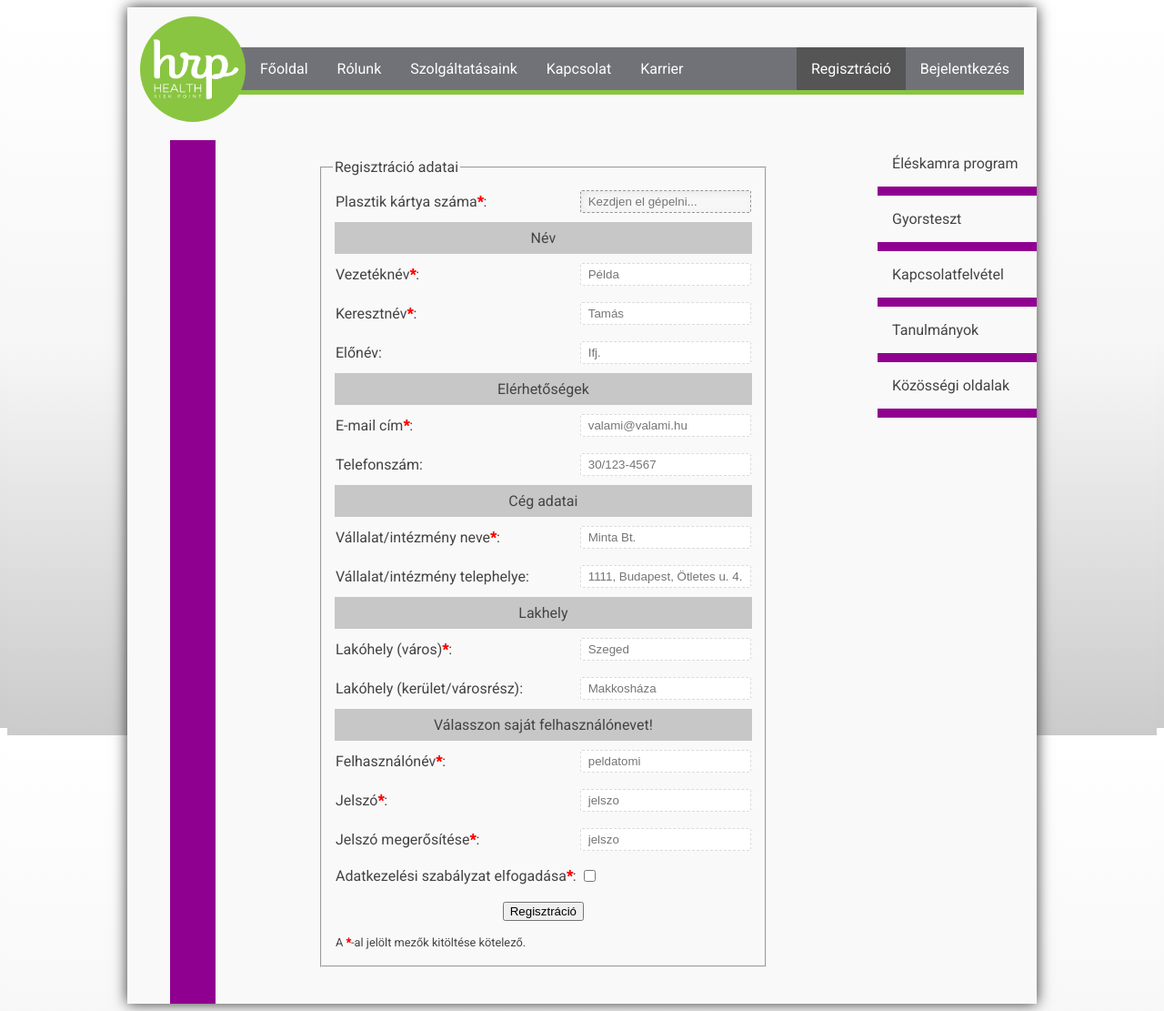
After one commit to stipistopi/hrp, a PHP site: page /main/reg.php in a window 1280 px wide. The commit adds this page. Shown: the whole page at 91% size. Run offline with PHP 8.4, Linux system fonts and the light colour scheme; some libraries are stand-ins or nearby versions.

Commit message:
reg.php created

```diff
--- a/main/about.html
+++ b/main/about.html
@@ -20,7 +20,7 @@
                 <li><a href="career.html">Karrier</a></li>
                 <li style="float:right;">
                     <ul style="list-style-type:none;">
-                        <li><a href="#">Regisztráció</a></li>
+                        <li><a href="reg.php">Regisztráció</a></li>
                         <li><a href="#">Bejelentkezés</a></li>
                     </ul>
                 </li>
--- a/main/about1.html
+++ b/main/about1.html
@@ -20,7 +20,7 @@
             <li><a href="career.html">Karrier</a></li>
             <li style="float:right;">
                 <ul style="list-style-type:none;">
-                    <li><a href="#">Regisztráció</a></li>
+                    <li><a href="reg.php">Regisztráció</a></li>
                     <li><a href="#">Bejelentkezés</a></li>
                 </ul>
             </li>
--- a/main/about2.html
+++ b/main/about2.html
@@ -20,7 +20,7 @@
             <li><a href="career.html">Karrier</a></li>
             <li style="float:right;">
                 <ul style="list-style-type:none;">
-                    <li><a href="#">Regisztráció</a></li>
+                    <li><a href="reg.php">Regisztráció</a></li>
                     <li><a href="#">Bejelentkezés</a></li>
                 </ul>
             </li>
--- a/main/about3.html
+++ b/main/about3.html
@@ -20,7 +20,7 @@
             <li><a href="career.html">Karrier</a></li>
             <li style="float:right;">
                 <ul style="list-style-type:none;">
-                    <li><a href="#">Regisztráció</a></li>
+                    <li><a href="reg.php">Regisztráció</a></li>
                     <li><a href="#">Bejelentkezés</a></li>
                 </ul>
             </li>
--- a/main/about4.html
+++ b/main/about4.html
@@ -20,7 +20,7 @@
             <li><a href="career.html">Karrier</a></li>
             <li style="float:right;">
                 <ul style="list-style-type:none;">
-                    <li><a href="#">Regisztráció</a></li>
+                    <li><a href="reg.php">Regisztráció</a></li>
                     <li><a href="#">Bejelentkezés</a></li>
                 </ul>
             </li>
--- a/main/career.html
+++ b/main/career.html
@@ -20,7 +20,7 @@
             <li><a class="active" href="career.html">Karrier</a></li>
             <li style="float:right;">
                 <ul style="list-style-type:none;">
-                    <li><a href="#">Regisztráció</a></li>
+                    <li><a href="reg.php">Regisztráció</a></li>
                     <li><a href="#">Bejelentkezés</a></li>
                 </ul>
             </li>
--- a/main/contact.html
+++ b/main/contact.html
@@ -20,7 +20,7 @@
             <li><a href="career.html">Karrier</a></li>
             <li style="float:right;">
                 <ul style="list-style-type:none;">
-                    <li><a href="#">Regisztráció</a></li>
+                    <li><a href="reg.php">Regisztráció</a></li>
                     <li><a href="#">Bejelentkezés</a></li>
                 </ul>
             </li>
--- a/main/css/style.css
+++ b/main/css/style.css
@@ -114,3 +114,33 @@ html, body {
 .bottom-padding-10 {
     padding: 0 0 10px 0;
 }
+
+table.reg td {
+    padding-top: .5em;
+    padding-bottom: .5em;
+}
+
+table.reg td input[type=text], table.reg td input[type=password] {
+    /*margin-left: 1em;*/ /*abban az esetben, ha a szövegdoboz túl közel lenne a szöveghez*/
+    outline: none;
+    display: block;
+    width: 170px;
+    padding: 4px 8px;
+    border: 1px dashed #DBDBDB;
+    color: #3F3F3F;
+    -webkit-border-radius: 2px;
+    -moz-border-radius: 2px;
+    border-radius: 2px;
+    -webkit-transition: background 0.2s linear, box-shadow 0.6s linear;
+    -moz-transition: background 0.2s linear, box-shadow 0.6s linear;
+    -o-transition: background 0.2s linear, box-shadow 0.6s linear;
+    transition: background 0.2s linear, box-shadow 0.6s linear;
+}
+
+table.reg td input[type=text]:focus, table.reg td input[type=password]:focus {
+    background: #F7F7F7;
+    border: dashed 1px #969696;
+    -webkit-box-shadow: 2px 2px 7px #E8E8E8 inset;
+    -moz-box-shadow: 2px 2px 7px #E8E8E8 inset;
+    box-shadow: 2px 2px 7px #E8E8E8 inset;
+}
--- a/main/demo.html
+++ b/main/demo.html
@@ -34,7 +34,7 @@
             <li><a href="career.html">Karrier</a></li>
             <li style="float:right;">
                 <ul style="list-style-type:none;">
-                    <li><a href="#">Regisztráció</a></li>
+                    <li><a href="reg.php">Regisztráció</a></li>
                     <li><a href="#">Bejelentkezés</a></li>
                 </ul>
             </li>
--- a/main/lecke/lecke.php
+++ b/main/lecke/lecke.php
@@ -25,7 +25,7 @@
             <li><a href="../career.html">Karrier</a></li>
             <li style="float:right;">
                 <ul style="list-style-type:none;">
-                    <li><a href="#">Regisztráció</a></li>
+                    <li><a href="../reg.php">Regisztráció</a></li>
                     <li><a href="#">Bejelentkezés</a></li>
                 </ul>
             </li>
--- /dev/null
+++ b/main/reg.php
@@ -0,0 +1,142 @@
+<!DOCTYPE html>
+<html lang="hu">
+<head>
+    <meta charset="UTF-8">
+    <title>HRP Interaktív Program</title>
+    <link rel="stylesheet" type="text/css" href="css/style.css">
+    <link rel="stylesheet" type="text/css" href="css/jquery-ui.css">
+    <link rel="stylesheet" type="text/css" href="css/menu.css">
+    <link rel="stylesheet" type="text/css" href="css/fonts.css">
+    <link rel="stylesheet" type="text/css" href="css/component.css">
+    <script src="../js/jquery.min.js"></script>
+    <script src="js/jquery-ui.js"></script>
+</head>
+<body>
+<div id="page-wrapper">
+    <div id="top-menu-wrapper">
+        <img src="images/logo.png">
+        <ul id="top-menu">
+            <li><a href="../index.html">Főoldal</a></li>
+            <li><a href="about.html">Rólunk</a></li>
+            <li><a href="services.html">Szolgáltatásaink</a></li>
+            <li><a href="contact.html">Kapcsolat</a></li>
+            <li><a href="career.html">Karrier</a></li>
+            <li style="float:right;">
+                <ul style="list-style-type:none;">
+                    <li><a class="active" href="reg.php">Regisztráció</a></li>
+                    <li><a href="#">Bejelentkezés</a></li>
+                </ul>
+            </li>
+        </ul>
+    </div>
+    <div id="content-wrapper">
+        <div id="content">
+            <div class="flexbox-container">
+                <div class="content-left">
+                    <div class="line-magenta"></div>
+                </div>
+                <div class="content-right vertical-padding-10"></div>
+            </div>
+            <div class="flexbox-container">
+                <div class="content-left">
+                    <div class="line-magenta"></div>
+                </div>
+                <div class="content-right">
+                    <form style="margin-left: 5em">
+                        <fieldset>
+                            <legend>Regisztráció adatai</legend>
+                            <table class="reg">
+                                <tr>
+                                    <td>Plasztik kártya száma<span style="color: red;font-weight: bold;">*</span>:</td><td><input id="kartya" type="text" placeholder="Kezdjen el gépelni..." required autofocus></td>
+                                </tr>
+                                <tr>
+                                    <td colspan="2" align="center" style="background-color: rgba(1, 1, 1, 0.2)">Név</td>
+                                </tr>
+                                <tr>
+                                    <td>Vezetéknév<span style="color: red;font-weight: bold;">*</span>:</td><td><input id="vez_nev" type="text" placeholder="Példa" required></td>
+                                </tr>
+                                <tr>
+                                    <td>Keresztnév<span style="color: red;font-weight: bold;">*</span>:</td><td><input id="k_nev" type="text" placeholder="Tamás" required></td>
+                                </tr>
+                                <tr>
+                                    <td>Előnév:</td><td><input id="e_nev" type="text" placeholder="Ifj."></td>
+                                </tr>
+                                <tr>
+                                    <td colspan="2" align="center" style="background-color: rgba(1, 1, 1, 0.2)">Elérhetőségek</td>
+                                </tr>
+                                <tr>
+                                    <td>E-mail cím<span style="color: red;font-weight: bold;">*</span>:</td><td><input id="e-mail" type="text" placeholder="valami@valami.hu" required></td>
+                                </tr>
+                                <tr>
+                                    <td>Telefonszám:</td><td><input id="t_szam" type="text" placeholder="30/123-4567"></td>
+                                </tr>
+                                <tr>
+                                    <td colspan="2" align="center" style="background-color: rgba(1, 1, 1, 0.2)">Cég adatai</td>
+                                </tr>
+                                <tr>
+                                    <td>Vállalat/intézmény neve<span style="color: red;font-weight: bold;">*</span>:</td><td><input id="vall_neve" type="text" placeholder="Minta Bt." required></td>
+                                </tr>
+                                <tr>
+                                    <td>Vállalat/intézmény telephelye:</td><td><input id="vall_thely" type="text" placeholder="1111, Budapest, Ötletes u. 4."></td>
+                                </tr>
+                                <tr>
+                                    <td colspan="2" align="center" style="background-color: rgba(1, 1, 1, 0.2)">Lakhely</td>
+                                </tr>
+                                <tr>
+                                    <td>Lakóhely (város)<span style="color: red;font-weight: bold;">*</span>:</td><td><input id="lakhely_varos" type="text" placeholder="Szeged" required></td>
+                                </tr>
+                                <tr>
+                                    <td>Lakóhely (kerület/városrész):</td><td><input id="lakhely_vresz" type="text" placeholder="Makkosháza"></td>
+                                </tr>
+                                <tr>
+                                    <td colspan="2" align="center" style="background-color: rgba(1, 1, 1, 0.2)">Válasszon saját felhasználónevet!</td>
+                                </tr>
+                                <tr>
+                                    <td>Felhasználónév<span style="color: red;font-weight: bold;">*</span>:</td><td><input id="user_n" type="text" placeholder="peldatomi" required></td>
+                                </tr>
+                                <tr>
+                                    <td>Jelszó<span style="color: red;font-weight: bold;">*</span>:</td><td><input id="passw" type="password" placeholder="jelszo" required></td>
+                                </tr>
+                                <tr>
+                                    <td>Jelszó megerősítése<span style="color: red;font-weight: bold;">*</span>:</td><td><input id="passw_re" type="password" placeholder="jelszo" required></td>
+                                </tr>
+                                <tr>
+                                    <td>Adatkezelési szabályzat elfogadása<span style="color: red;font-weight: bold;">*</span>:</td><td><input id="adatk" type="checkbox" required></td>
+                                </tr>
+                                <tr>
+                                    <td colspan="2" align="center"><input type="submit" value="Regisztráció"></td>
+                                </tr>
+                                <tr>
+                                    <td colspan="2" style="font-size: 80%">A <span style="color: red;font-weight: bold;">*</span>-al jelölt mezők kitöltése kötelező.</td>
+                                </tr>
+                            </table>
+                        </fieldset>
+                    </form>
+                </div>
+            </div>
+            <div class="flexbox-container">
+                <div class="content-left">
+                    <div class="line-magenta"></div>
+                </div>
+                <div class="content-right vertical-padding-10"></div>
+            </div>
+            <div class="flexbox-container">
+                <div class="content-left">
+                    <div class="line-magenta"></div>
+                </div>
+                <div class="content-right vertical-padding-10"></div>
+            </div>
+        </div>
+        <div id="right-menu">
+            <ul>
+                <li class="magenta-bottom"><nav class="cl-effect-12"><a href="#">Éléskamra program</a></nav></li>
+                <li class="magenta-bottom"><nav class="cl-effect-12"><a href="#">Gyorsteszt</a></nav></li>
+                <li class="magenta-bottom"><nav class="cl-effect-12"><a href="#">Kapcsolatfelvétel</a></nav></li>
+                <li class="magenta-bottom"><nav class="cl-effect-12"><a href="#">Tanulmányok</a></nav></li>
+                <li class="magenta-bottom"><nav class="cl-effect-12"><a href="#">Közösségi oldalak</a></nav></li>
+            </ul>
+        </div>
+    </div>
+</div>
+</body>
+</html>
--- a/main/services.html
+++ b/main/services.html
@@ -20,7 +20,7 @@
             <li><a href="career.html">Karrier</a></li>
             <li style="float:right;">
                 <ul style="list-style-type:none;">
-                    <li><a href="#">Regisztráció</a></li>
+                    <li><a href="reg.php">Regisztráció</a></li>
                     <li><a href="#">Bejelentkezés</a></li>
                 </ul>
             </li>
```
